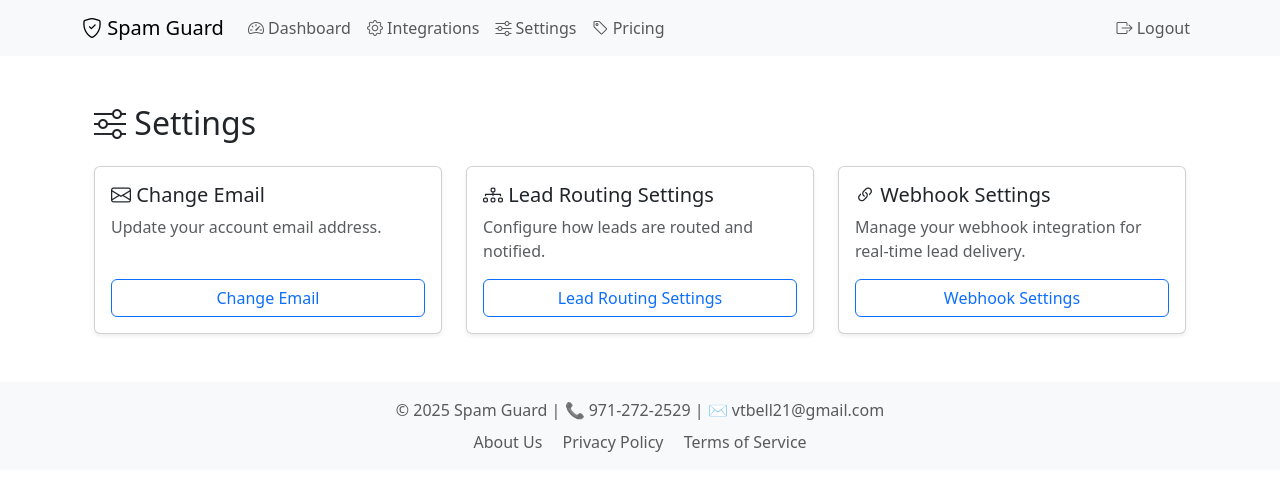
After one commit to vtbell21/leadfilter, a Django app: page /settings/ in a window 1280 px wide. The commit adds this page. Shown: the top 491 px of the page. Run offline with Django 5.2, Linux system fonts and the light colour scheme; a user stored in the database is signed in; parts of the project's set-up code (start-up, migrations or seed data) failed here and were passed over.

Commit message:
Add settings page with cards for Change Email, Lead Routing, and Webhook Settings; update navbar for logged-in users

```diff
--- a/leads/templates/leads/base.html
+++ b/leads/templates/leads/base.html
@@ -57,6 +57,11 @@
                     <li class="nav-item">
                         <a class="nav-link" href="{% url 'leads:integrations' %}">
                             <i class="bi bi-gear"></i> Integrations
+                        </a>
+                    </li>
+                    <li class="nav-item">
+                        <a class="nav-link" href="{% url 'leads:settings' %}">
+                            <i class="bi bi-sliders"></i> Settings
                         </a>
                     </li>
                     {% endif %}
--- /dev/null
+++ b/leads/templates/leads/settings.html
@@ -0,0 +1,41 @@
+{% extends 'leads/base.html' %}
+{% block content %}
+<div class="container mt-5">
+    <h2 class="mb-4"><i class="bi bi-sliders"></i> Settings</h2>
+    <div class="row g-4">
+        <div class="col-md-4">
+            <div class="card h-100 shadow-sm">
+                <div class="card-body d-flex flex-column justify-content-between">
+                    <div>
+                        <h5 class="card-title"><i class="bi bi-envelope"></i> Change Email</h5>
+                        <p class="card-text text-muted">Update your account email address.</p>
+                    </div>
+                    <a href="{% url 'leads:update_email' %}" class="btn btn-outline-primary mt-3">Change Email</a>
+                </div>
+            </div>
+        </div>
+        <div class="col-md-4">
+            <div class="card h-100 shadow-sm">
+                <div class="card-body d-flex flex-column justify-content-between">
+                    <div>
+                        <h5 class="card-title"><i class="bi bi-diagram-3"></i> Lead Routing Settings</h5>
+                        <p class="card-text text-muted">Configure how leads are routed and notified.</p>
+                    </div>
+                    <a href="{% url 'leads:lead_routing_settings' %}" class="btn btn-outline-primary mt-3">Lead Routing Settings</a>
+                </div>
+            </div>
+        </div>
+        <div class="col-md-4">
+            <div class="card h-100 shadow-sm">
+                <div class="card-body d-flex flex-column justify-content-between">
+                    <div>
+                        <h5 class="card-title"><i class="bi bi-link-45deg"></i> Webhook Settings</h5>
+                        <p class="card-text text-muted">Manage your webhook integration for real-time lead delivery.</p>
+                    </div>
+                    <a href="{% url 'leads:webhook_settings' %}" class="btn btn-outline-primary mt-3">Webhook Settings</a>
+                </div>
+            </div>
+        </div>
+    </div>
+</div>
+{% endblock %}
--- a/leads/urls.py
+++ b/leads/urls.py
@@ -64,4 +64,5 @@ urlpatterns = [
     path('zoho/disconnect/', zoho_disconnect, name='zoho_disconnect'),
     path('ghl/settings/', views.ghl_settings_view, name='ghl_settings'),
     path('ghl/disconnect/', views.ghl_disconnect, name='ghl_disconnect'),
+    path('settings/', views.settings_view, name='settings'),
 ]
--- a/leads/views.py
+++ b/leads/views.py
@@ -1038,3 +1038,7 @@ def ghl_disconnect(request):
     profile.save()
     messages.success(request, "GoHighLevel disconnected successfully.")
     return redirect('leads:integrations')
+
+@login_required
+def settings_view(request):
+    return render(request, 'leads/settings.html')
```
